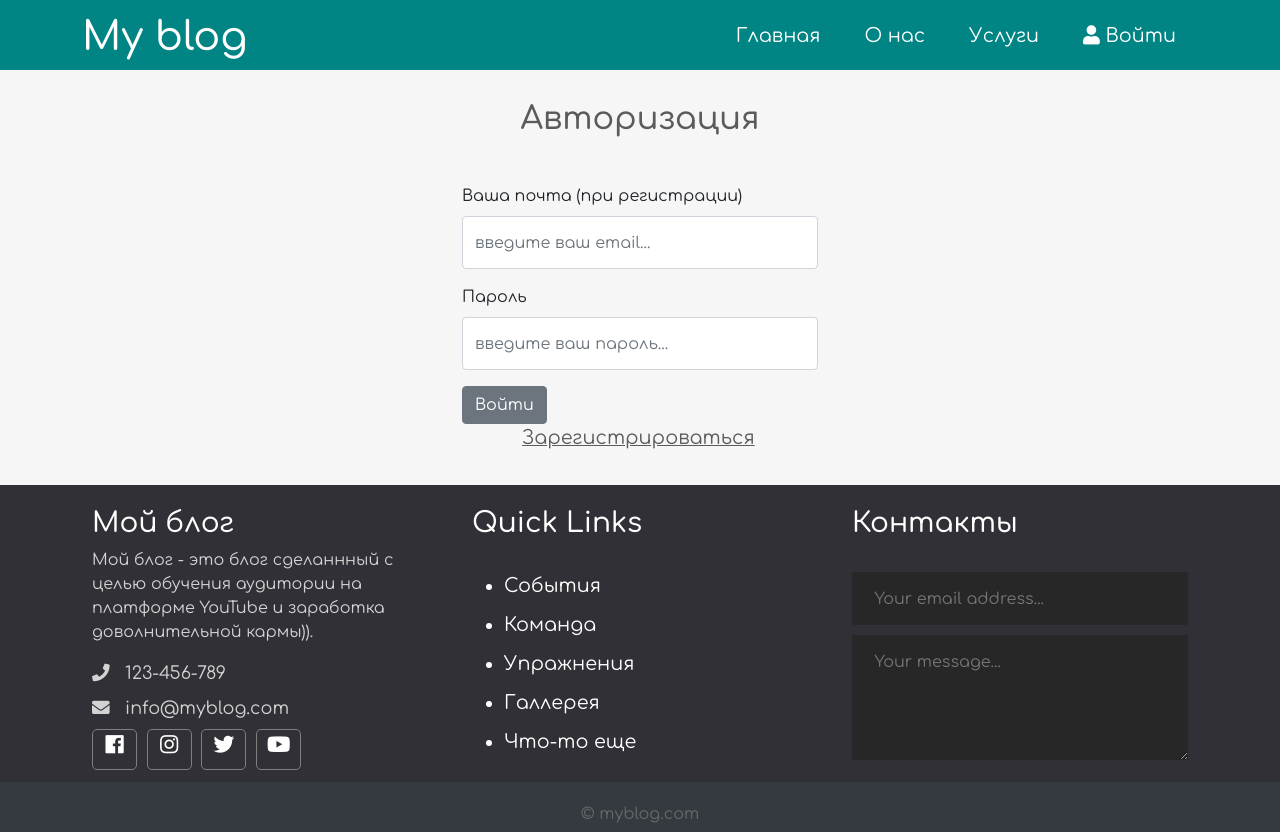
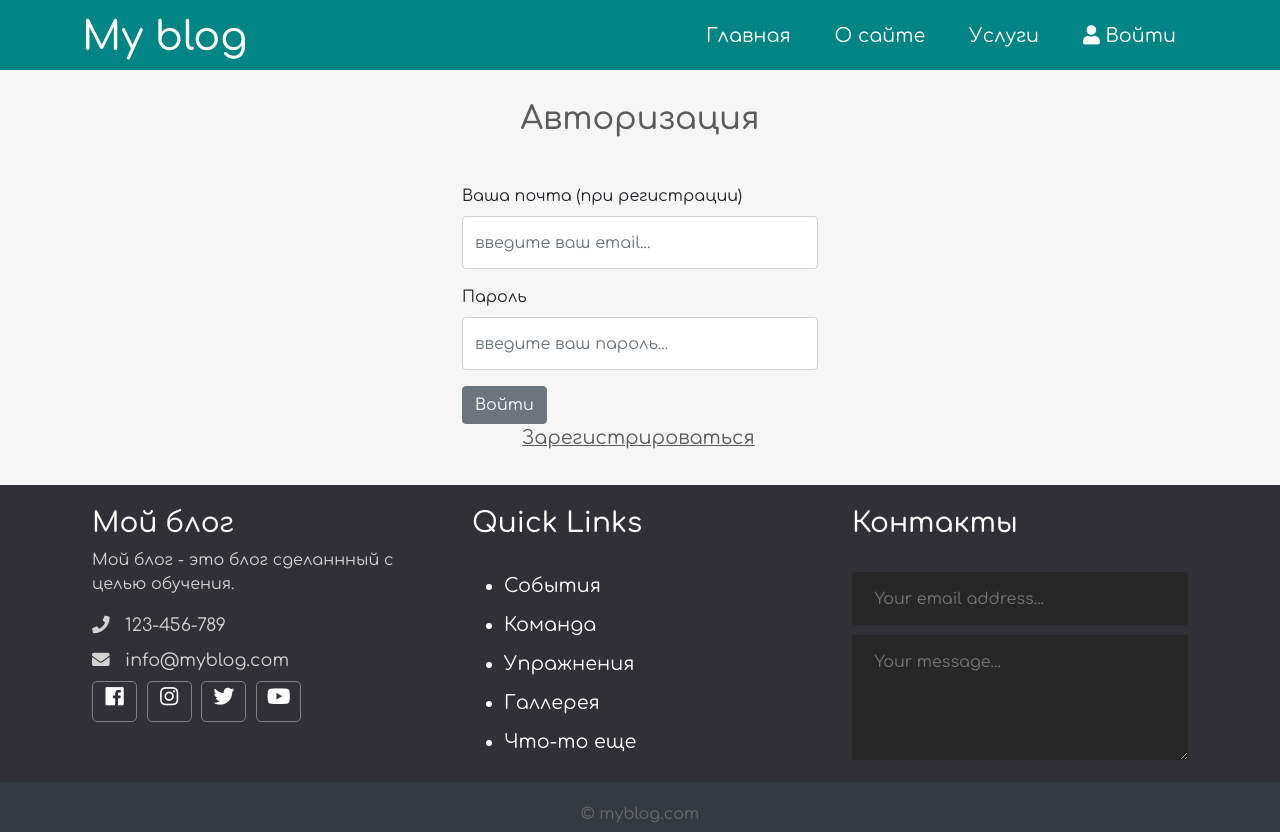
Before and after one commit to Nikolay-Kozl0v/blog, a PHP site: page /log.php in a window 1280 px wide. Run offline with PHP 8.4, Linux system fonts and the light colour scheme; data that the repository does not hold is empty.

Commit message:
Add files via upload

```diff
--- a/app/database/db.php
+++ b/app/database/db.php
@@ -172,7 +172,7 @@ function selectAllFromPostsWithUsersOnIndex($table1, $table2, $limit, $offset){
 // Выборка записей (posts) с автором на главную
 function selectTopTopicFromPostsOnIndex($table1){
     global $pdo;
-    $sql = "SELECT * FROM $table1 WHERE id_topic = 18";
+    $sql = "SELECT * FROM $table1 WHERE id_topic = 22";
     $query = $pdo->prepare($sql);
     $query->execute();
     dbCheckError($query);
--- a/app/include/footer.php
+++ b/app/include/footer.php
@@ -4,8 +4,7 @@
             <div class="footer-section about col-md-4 col-12">
                 <h3 class="logo-text">Мой блог</h3>
                 <p>
-                    Мой блог - это блог сделаннный с целью обучения аудитории на платформе
-                    YouTube и заработка доволнительной кармы)).
+                    Мой блог - это блог сделаннный с целью обучения.
                 </p>
                 <div class="contact">
                     <span><i class="fas fa-phone"></i> &nbsp; 123-456-789</span>
--- a/app/include/header.php
+++ b/app/include/header.php
@@ -9,7 +9,7 @@
             <nav class="col-8">
                 <ul>
                     <li><a href="<?php echo BASE_URL ?>">Главная</a> </li>
-                    <li><a href="<?php echo BASE_URL . 'about.php'?>">О нас</a> </li>
+                    <li><a href="<?php echo BASE_URL . 'about.php'?>">О сайте</a> </li>
                     <li><a href="#">Услуги</a> </li>
 
                     <li>
--- a/log.php
+++ b/log.php
@@ -48,7 +48,7 @@ include "app/controllers/users.php";
         <div class="w-100"></div>
         <div class="mb-3 col-12 col-md-4">
             <button type="submit" name="button-log" class="btn btn-secondary">Войти</button>
-            <a href="aut.html">Зарегистрироваться</a>
+            <a href="reg.php">Зарегистрироваться</a>
         </div>
     </form>
 </div>
--- a/reg.php
+++ b/reg.php
@@ -58,7 +58,7 @@ include "app/controllers/users.php";
         <div class="w-100"></div>
         <div class="mb-3 col-12 col-md-4">
             <button type="submit" class="btn btn-secondary" name="button-reg">Регистрация</button>
-            <a href="aut.html">Войти</a>
+            <a href="log.php">Войти</a>
         </div>
     </form>
 </div>
--- a/single.php
+++ b/single.php
@@ -64,7 +64,7 @@ if ($post && is_array($post)) {
                     <?=$content;?>
                 </div>
                 <!-- ИНКЛЮДИМ HTML БЛОК С КОММЕНТАРИЯМИ  --->
-                <?php include("app/include/comments.php"); ?>
+
             </div>
 
         </div>
```
Also changed, not shown: README.md, assets/images/posts/1713194864_1-1-11.png (added), assets/images/posts/1713196007_original.jpg (added), assets/images/posts/1713196011_original.jpg (added), assets/images/posts/1713196049_original.jpg (added), assets/images/posts/1713196126_original.jpg (added), assets/images/posts/1713196168_original.jpg (added), assets/images/posts/1713196180_original.jpg (added).
